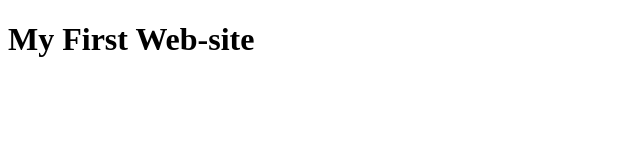
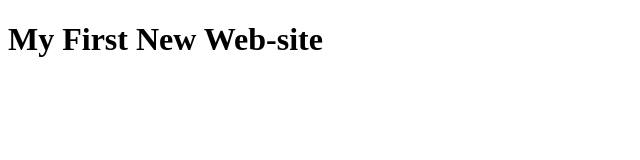
Before and after one commit to mamunhero/my-first-website, a plain HTML site: page index.html in a window 1280 px wide. Shown: the whole page, without its empty margins (0-640 px from the left). Drawn offline with Linux system fonts and the light colour scheme.

Commit message:
first ever  commit

```diff
--- a/index.html
+++ b/index.html
@@ -7,6 +7,6 @@
   <title>Document</title>
 </head>
 <body>
-  <h1>My First Web-site</h1>
+  <h1>My First New Web-site</h1>
 </body>
 </html>
```
Also changed, not shown: 1 other file.
